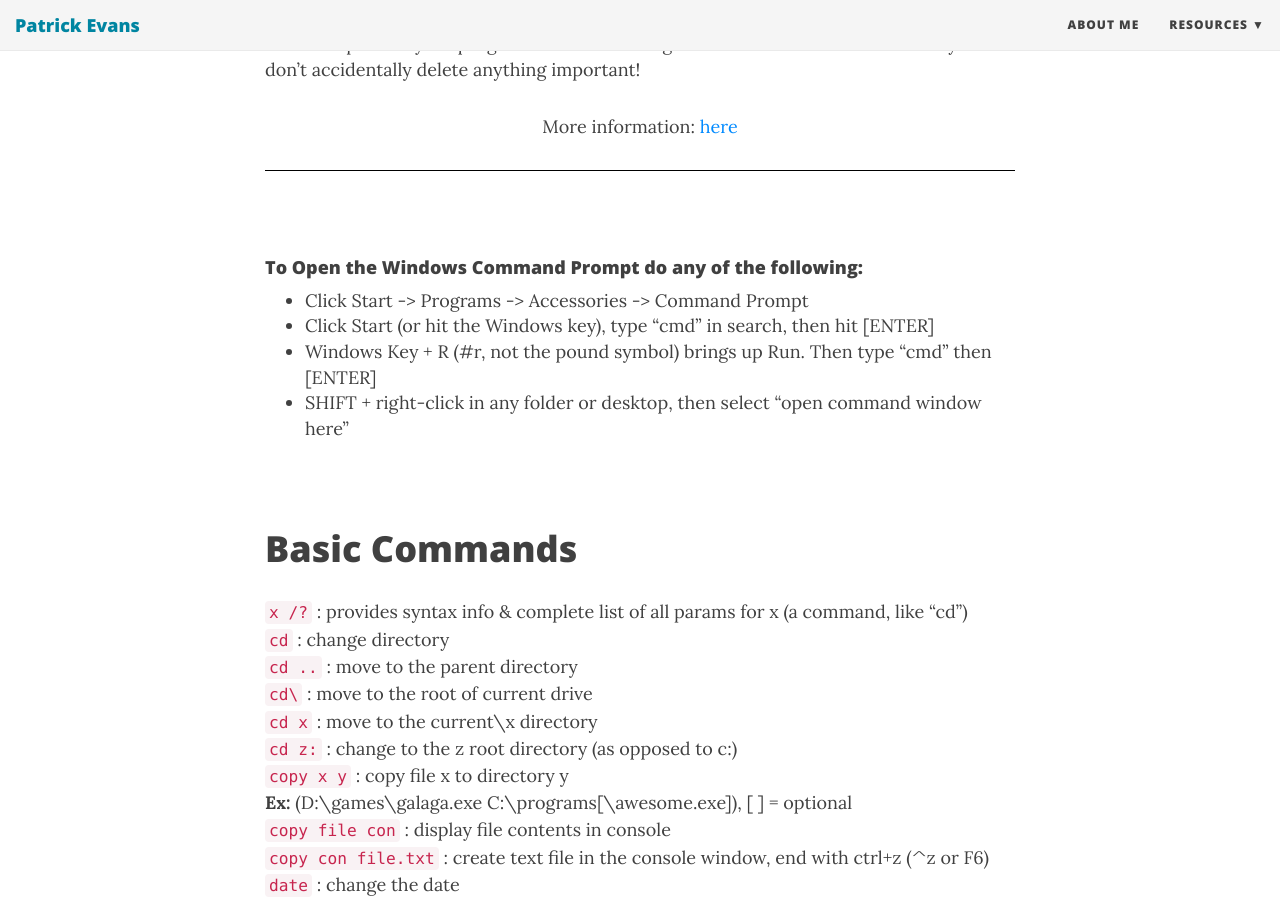
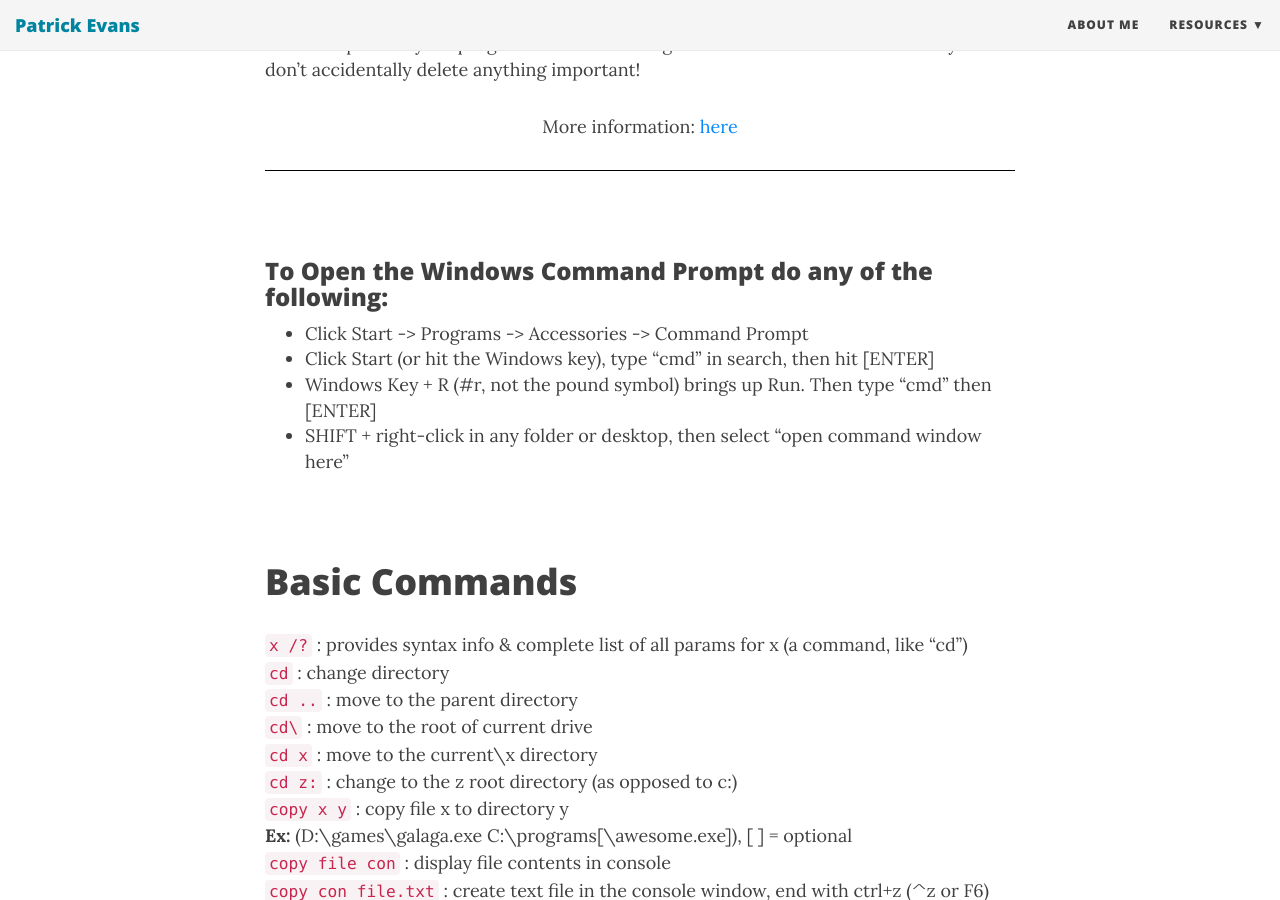
Before and after one commit to patevs/old_blog, a Jekyll site: the page built from _posts/2017-12-02-command-line.md, in a window 1280 px wide and 900 px high, scrolled down 439 px. Built offline with Jekyll 4.4.1, drawn with Linux system fonts in a browser that asks for light colours; nearby versions of some CDN libraries.

````diff
--- a/_posts/2017-12-02-command-line.md
+++ b/_posts/2017-12-02-command-line.md
@@ -12,9 +12,8 @@ The following is my command prompt reference/cheat sheet in case I forget any of
 <p style="text-align:center"> More information: <a href="http://simplyadvanced.net/blog/cheat-sheet-for-windows-command-prompt/">here</a></p>
 
 </div>
-
 <br>
-#### To Open the Windows Command Prompt do any of the following:
+### To Open the Windows Command Prompt do any of the following:
 * Click Start -> Programs -> Accessories -> Command Prompt
 * Click Start (or hit the Windows key), type “cmd” in search, then hit [ENTER]
 * Windows Key + R (#r, not the pound symbol) brings up Run. Then type “cmd” then [ENTER]
@@ -78,9 +77,9 @@ Unacceptable characters: ```| < > \ ^ + = ? / [ ] ” ; , * : %```<br>
 `?` = wildcard for any single character<br>
 `*` = wildcard for any/all characters/files<br>
 `>` = redirects output to (overwrite) a file or device<br>
-`»` = redirects output to (append to) a file or device
-`<` = directs data from a file or device to a program or device
-`«` = directs additional data from a file or device to a program or device
-`nul` = black hole
+`»` = redirects output to (append to) a file or device<br>
+`<` = directs data from a file or device to a program or device<br>
+`«` = directs additional data from a file or device to a program or device<br>
+`nul` = black hole<br>
 
 <br>
````
